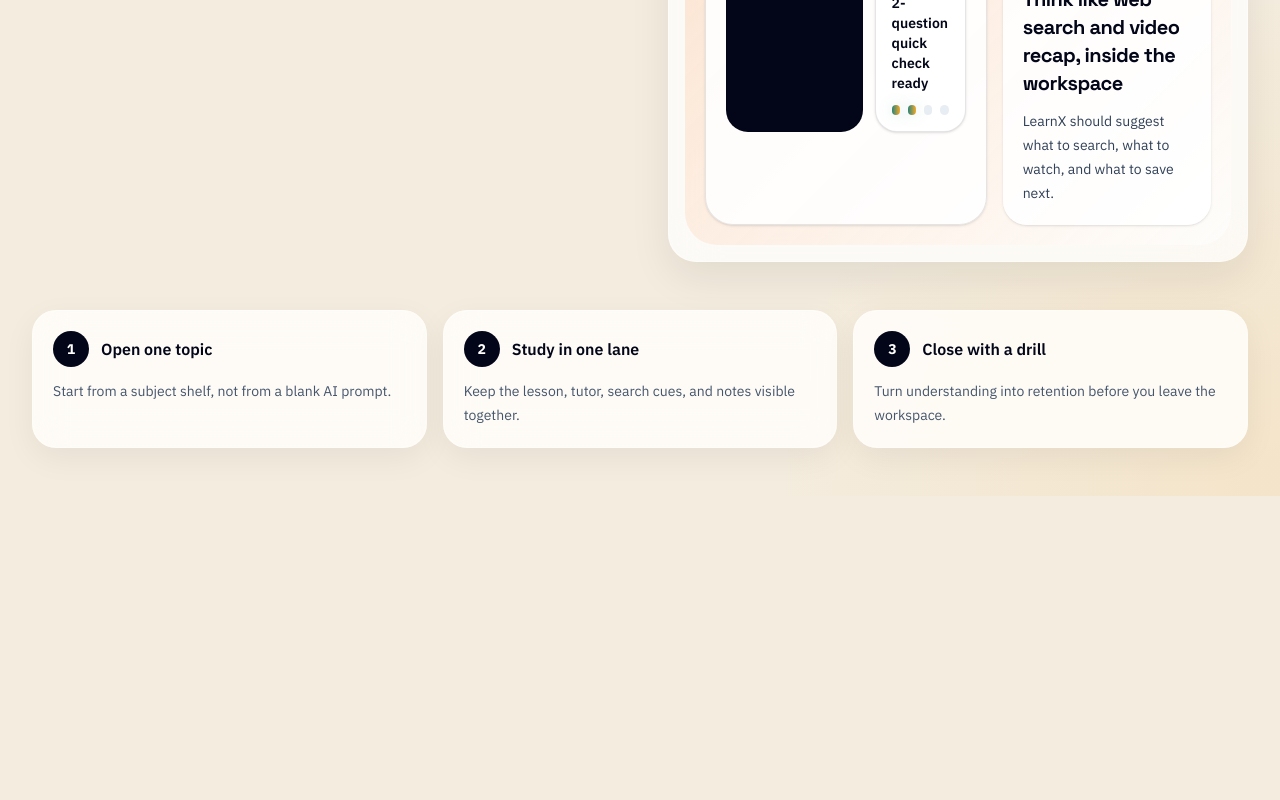
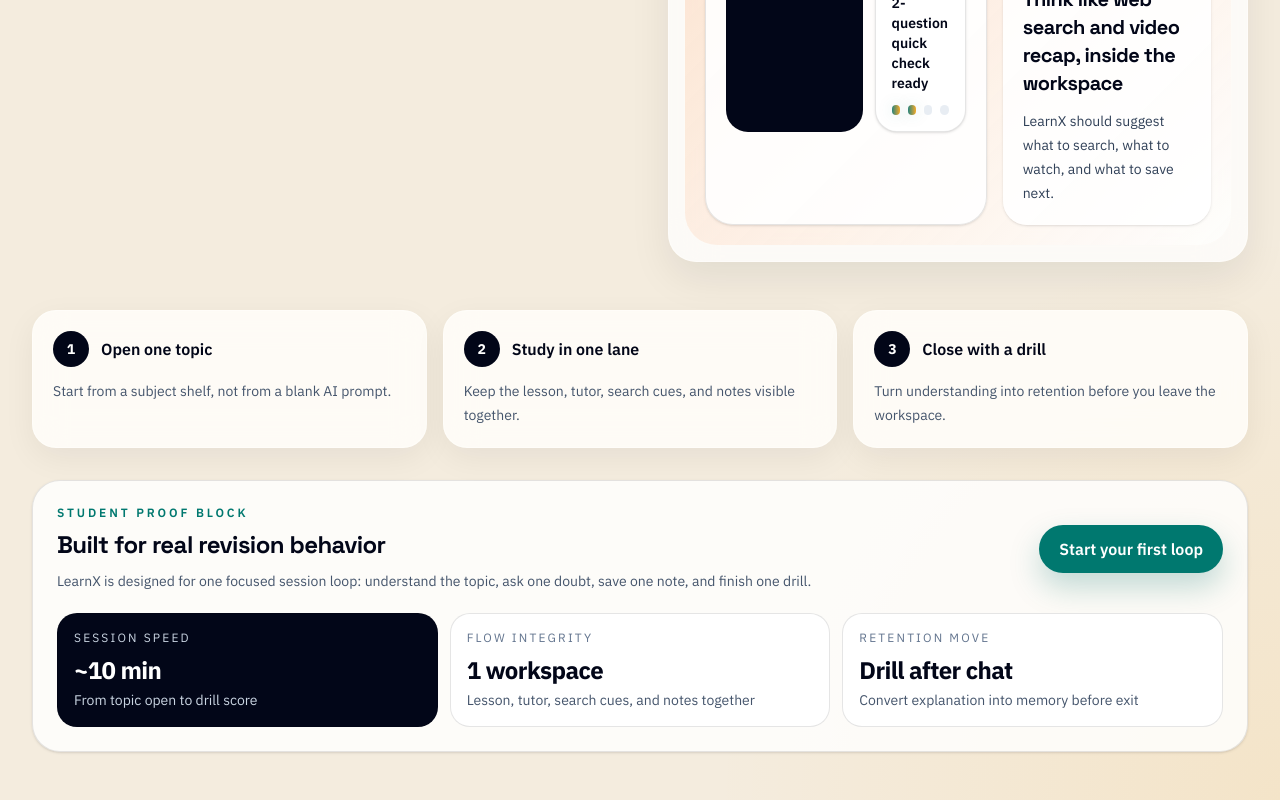
Before and after one commit to 24b61a66c4-byte/LEARNX, a Next.js app in the folder web/: page / in a window 1280 px wide. Shown: the part 1065-1865 px from the top of the page. Before the commit the page ends 1561 px from the top, so only its background shows below. Built offline with nearby package versions, Linux system fonts and the light colour scheme.

Commit message:
Polish LearnX workspace conversion flow

```diff
--- a/web/src/app/(marketing)/page.tsx
+++ b/web/src/app/(marketing)/page.tsx
@@ -159,6 +159,39 @@
             </div>
           ))}
         </section>
+
+        <section className="mt-8 rounded-[28px] border border-black/10 bg-white/82 p-5 shadow-sm sm:p-6">
+          <div className="flex flex-wrap items-center justify-between gap-4">
+            <div>
+              <p className="eyebrow">Student proof block</p>
+              <h2 className="mt-2 text-2xl font-bold tracking-tight text-slate-950">Built for real revision behavior</h2>
+              <p className="mt-2 max-w-3xl text-sm leading-6 text-slate-600">
+                LearnX is designed for one focused session loop: understand the topic, ask one doubt, save one note, and
+                finish one drill.
+              </p>
+            </div>
+            <Link className="button-primary" href="/signup">
+              Start your first loop
+            </Link>
+          </div>
+          <div className="mt-5 grid gap-3 sm:grid-cols-3">
+            <div className="rounded-[20px] border border-black/10 bg-slate-950 px-4 py-4 text-white">
+              <p className="text-xs uppercase tracking-[0.18em] text-slate-300">Session speed</p>
+              <p className="mt-2 text-2xl font-bold tracking-tight">~10 min</p>
+              <p className="mt-1 text-sm text-slate-300">From topic open to drill score</p>
+            </div>
+            <div className="rounded-[20px] border border-black/10 bg-white px-4 py-4">
+              <p className="text-xs uppercase tracking-[0.18em] text-slate-500">Flow integrity</p>
+              <p className="mt-2 text-2xl font-bold tracking-tight text-slate-950">1 workspace</p>
+              <p className="mt-1 text-sm text-slate-600">Lesson, tutor, search cues, and notes together</p>
+            </div>
+            <div className="rounded-[20px] border border-black/10 bg-white px-4 py-4">
+              <p className="text-xs uppercase tracking-[0.18em] text-slate-500">Retention move</p>
+              <p className="mt-2 text-2xl font-bold tracking-tight text-slate-950">Drill after chat</p>
+              <p className="mt-1 text-sm text-slate-600">Convert explanation into memory before exit</p>
+            </div>
+          </div>
+        </section>
       </main>
 
       <div className="fixed inset-x-4 bottom-4 z-40 md:hidden">
--- a/web/src/app/app/practice/page.tsx
+++ b/web/src/app/app/practice/page.tsx
@@ -1,5 +1,21 @@
 import { PracticeWorkspace } from "@/components/practice-workspace";
+import { SubjectId } from "@/lib/types";
 
-export default function PracticePage() {
-  return <PracticeWorkspace />;
+function isSubjectId(value?: string): value is SubjectId {
+  return value === "dbms" || value === "edc";
 }
+
+export default async function PracticePage({
+  searchParams,
+}: {
+  searchParams: Promise<{
+    subjectId?: string;
+    topicId?: string;
+  }>;
+}) {
+  const params = await searchParams;
+  const subjectId = isSubjectId(params.subjectId) ? params.subjectId : "dbms";
+  const topicId = params.topicId?.trim() || undefined;
+
+  return <PracticeWorkspace defaultSubjectId={subjectId} defaultTopicId={topicId} />;
+}
--- a/web/src/components/tutor-panel.tsx
+++ b/web/src/components/tutor-panel.tsx
@@ -53,6 +53,10 @@
   const wordCount = prompt.trim().length === 0 ? 0 : prompt.trim().split(/\s+/).length;
   const samplePrompts = SUBJECT_SAMPLE_PROMPTS[subjectId] ?? SUBJECT_SAMPLE_PROMPTS.dbms;
   const selectedTopic = availableTopics.find((topic) => topic.id === topicId);
+  const hasAssistantReply = Boolean(thread?.messages?.some((message) => message.role === "assistant"));
+  const practiceHref = selectedTopic
+    ? `/app/practice?subjectId=${subjectId}&topicId=${selectedTopic.id}`
+    : `/app/practice?subjectId=${subjectId}`;
   const lesson = selectedTopic ? getLessonByTopicId(selectedTopic.id) : null;
   const noteSeeds = [
     selectedTopic?.summary,
@@ -256,9 +260,8 @@
           <div className="grid gap-3 md:grid-cols-3">
             {(Object.keys(TUTOR_MODE_LABELS) as TutorMode[]).map((item) => (
               <button
-                className={`rounded-[22px] border px-4 py-4 text-left transition ${
-                  mode === item ? "border-teal-500 bg-teal-50 shadow-sm" : "border-black/10 bg-white hover:bg-slate-50"
-                }`}
+                className={`rounded-[22px] border px-4 py-4 text-left transition ${mode === item ? "border-teal-500 bg-teal-50 shadow-sm" : "border-black/10 bg-white hover:bg-slate-50"
+                  }`}
                 key={item}
                 onClick={() => setMode(item)}
                 type="button"
@@ -273,9 +276,8 @@
             {thread?.messages?.length ? (
               thread.messages.map((message) => (
                 <article
-                  className={`rounded-[24px] px-4 py-3 text-sm leading-6 ${
-                    message.role === "assistant" ? "bg-teal-50 text-slate-800" : "bg-slate-950 text-white"
-                  }`}
+                  className={`rounded-[24px] px-4 py-3 text-sm leading-6 ${message.role === "assistant" ? "bg-teal-50 text-slate-800" : "bg-slate-950 text-white"
+                    }`}
                   key={message.id}
                 >
                   <p className="mb-1 text-xs font-semibold uppercase tracking-[0.18em] opacity-70">
@@ -330,6 +332,22 @@
           >
             {sending ? "Generating response..." : "Send to copilot"}
           </button>
+
+          <div className="rounded-[24px] border border-black/10 bg-white/82 px-4 py-4 shadow-sm">
+            <div className="flex flex-wrap items-center justify-between gap-3">
+              <div>
+                <p className="text-sm font-semibold text-slate-900">Next study action</p>
+                <p className="mt-1 text-sm leading-6 text-slate-600">
+                  {hasAssistantReply
+                    ? "You got an explanation. Lock retention with a short drill now."
+                    : "After one response, jump into a quick drill while the concept is fresh."}
+                </p>
+              </div>
+              <Link className="button-secondary" href={practiceHref}>
+                Start mini-drill
+              </Link>
+            </div>
+          </div>
         </div>
 
         <div className="-mx-1 flex snap-x gap-5 overflow-x-auto px-1 xl:mx-0 xl:grid xl:gap-5 xl:overflow-visible">
```
Lines whose indentation alone changed are shown as unchanged.
